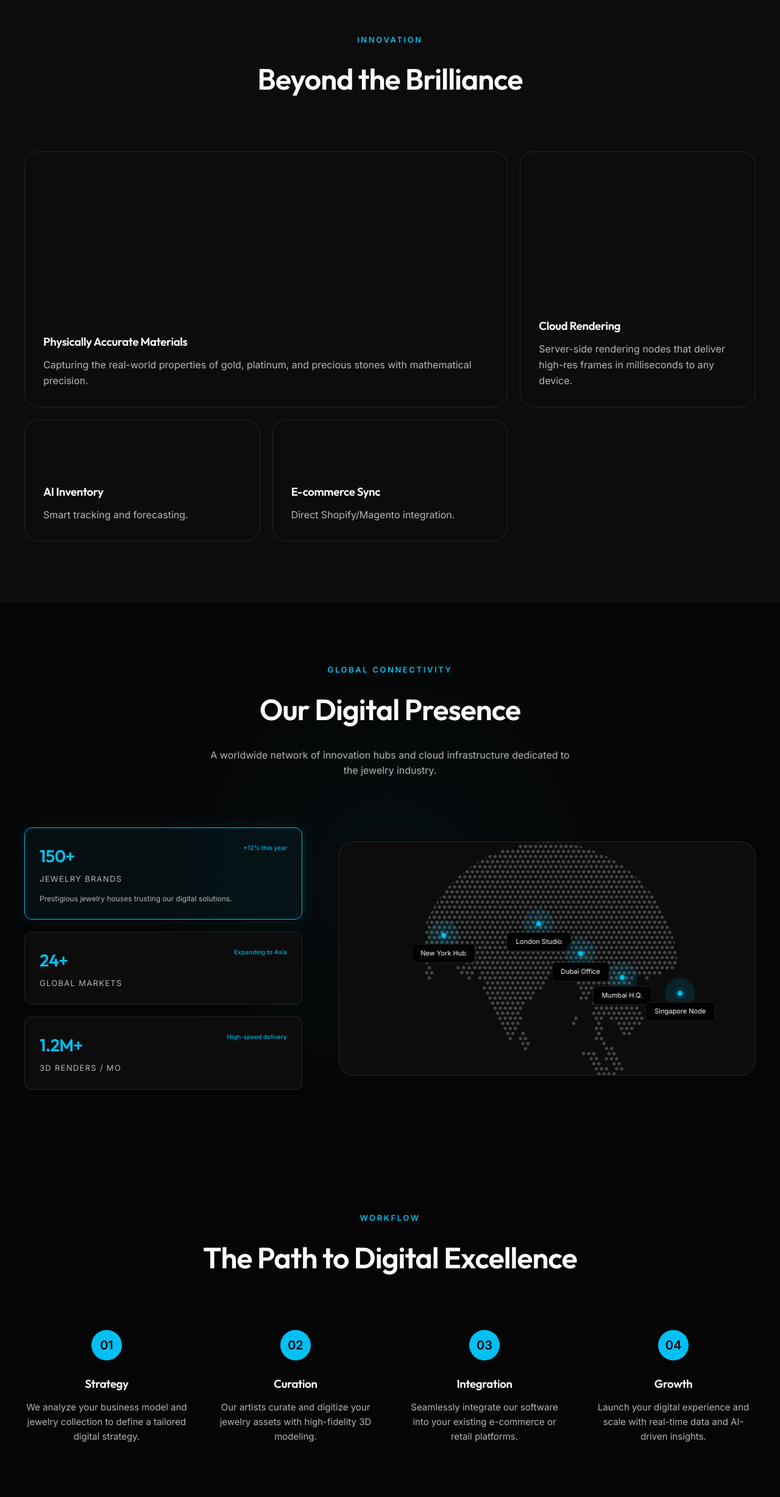
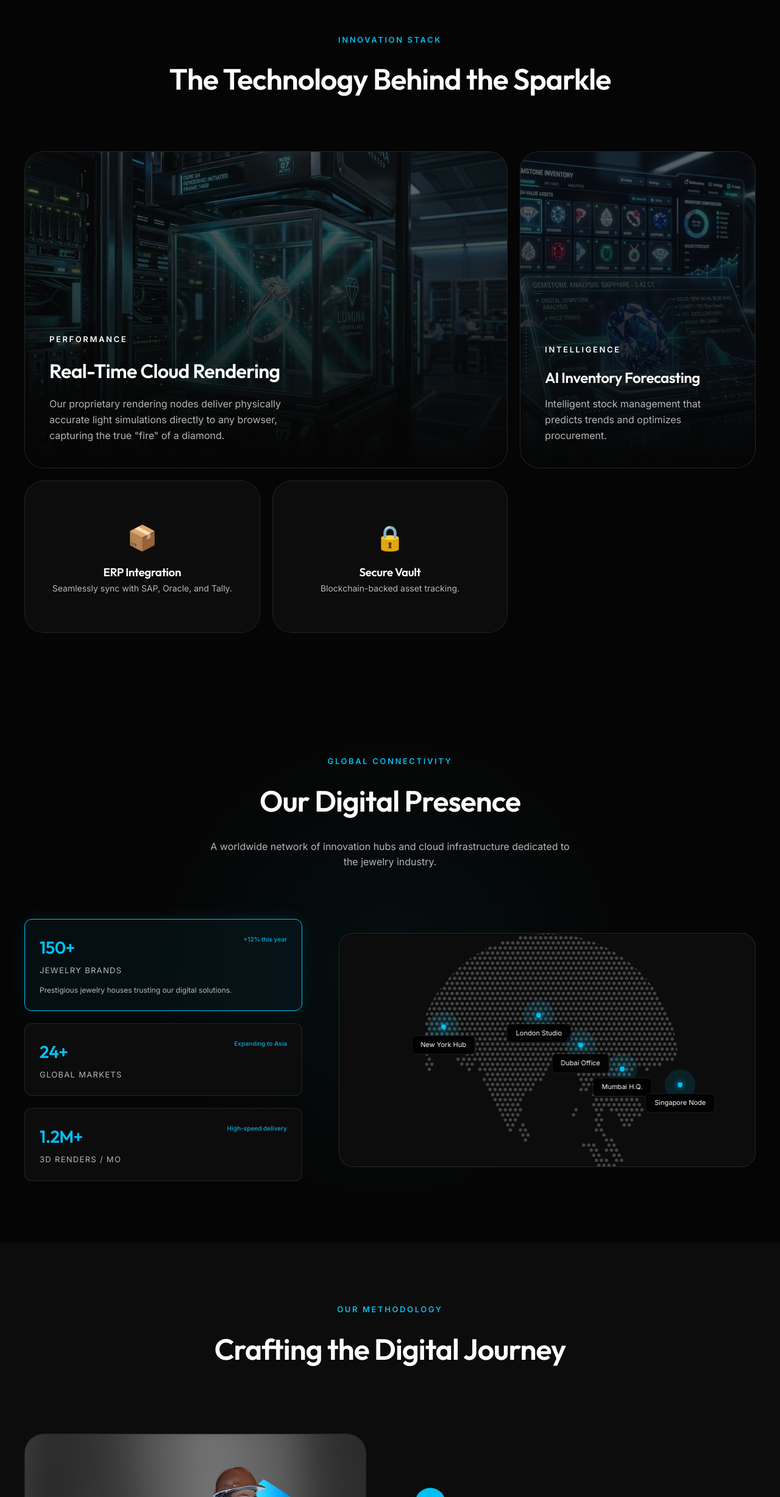
Before and after one commit to wndeepak31/effission-next, a Next.js app: page / in a window 1280 px wide. Shown: the part 3377-5832 px from the top of the page at 61% size. Built offline with nearby package versions, Linux system fonts and the light colour scheme; a web font is replaced by a local one.

Commit message:
Revamp: Elevated additional sections with high-end bento grid, AI-generated tech visuals, and editorial process layout

```diff
--- a/app/components/Features.jsx
+++ b/app/components/Features.jsx
@@ -2,29 +2,51 @@
 
 const Features = () => {
   return (
-    <section id="features" className="section" style={{ backgroundColor: 'var(--bg-secondary)' }}>
+    <section id="features" className="section">
       <div className="container">
         <div className="section-header">
-          <span className="section-label">Innovation</span>
-          <h2 className="section-title">Beyond the Brilliance</h2>
+          <span className="section-label">Innovation Stack</span>
+          <h2 className="section-title">The Technology Behind the Sparkle</h2>
         </div>
 
-        <div className="bento-grid">
-          <div className="bento-item large">
-            <h3 style={{ marginBottom: '10px' }}>Physically Accurate Materials</h3>
-            <p style={{ color: 'var(--text-secondary)' }}>Capturing the real-world properties of gold, platinum, and precious stones with mathematical precision.</p>
+        <div className="bento-grid" style={{ gridAutoRows: '250px' }}>
+          <div className="premium-card large" style={{ gridColumn: 'span 2', gridRow: 'span 2' }}>
+            <img src="/images/feat_cloud_node.png" className="premium-card-img" alt="Cloud Nodes" style={{ objectFit: 'cover' }} />
+            <div className="premium-card-content">
+              <span className="section-label" style={{ color: '#fff' }}>Performance</span>
+              <h3 style={{ fontSize: '32px', marginBottom: '16px' }}>Real-Time Cloud Rendering</h3>
+              <p style={{ color: 'var(--text-secondary)', maxWidth: '400px' }}>
+                Our proprietary rendering nodes deliver physically accurate light
+                simulations directly to any browser, capturing the true "fire" of a diamond.
+              </p>
+            </div>
           </div>
-          <div className="bento-item tall">
-            <h3 style={{ marginBottom: '10px' }}>Cloud Rendering</h3>
-            <p style={{ color: 'var(--text-secondary)' }}>Server-side rendering nodes that deliver high-res frames in milliseconds to any device.</p>
+
+          <div className="premium-card tall" style={{ gridRow: 'span 2' }}>
+            <img src="/images/feat_ai_dash.png" className="premium-card-img" alt="AI Analytics" style={{ objectFit: 'cover' }} />
+            <div className="premium-card-content">
+              <span className="section-label" style={{ color: '#fff' }}>Intelligence</span>
+              <h3 style={{ fontSize: '24px', marginBottom: '12px' }}>AI Inventory Forecasting</h3>
+              <p style={{ color: 'var(--text-secondary)' }}>
+                Intelligent stock management that predicts trends and optimizes procurement.
+              </p>
+            </div>
           </div>
-          <div className="bento-item">
-            <h3 style={{ marginBottom: '10px' }}>AI Inventory</h3>
-            <p style={{ color: 'var(--text-secondary)' }}>Smart tracking and forecasting.</p>
+
+          <div className="premium-card">
+            <div className="premium-card-content" style={{ background: 'var(--bg-secondary)', justifyContent: 'center', textAlign: 'center' }}>
+              <div style={{ fontSize: '40px', marginBottom: '10px' }}>📦</div>
+              <h3>ERP Integration</h3>
+              <p style={{ color: 'var(--text-secondary)', fontSize: '14px' }}>Seamlessly sync with SAP, Oracle, and Tally.</p>
+            </div>
           </div>
-          <div className="bento-item">
-            <h3 style={{ marginBottom: '10px' }}>E-commerce Sync</h3>
-            <p style={{ color: 'var(--text-secondary)' }}>Direct Shopify/Magento integration.</p>
+
+          <div className="premium-card">
+            <div className="premium-card-content" style={{ background: 'var(--bg-secondary)', justifyContent: 'center', textAlign: 'center' }}>
+              <div style={{ fontSize: '40px', marginBottom: '10px' }}>🔒</div>
+              <h3>Secure Vault</h3>
+              <p style={{ color: 'var(--text-secondary)', fontSize: '14px' }}>Blockchain-backed asset tracking.</p>
+            </div>
           </div>
         </div>
       </div>
--- a/app/components/Process.jsx
+++ b/app/components/Process.jsx
@@ -3,44 +3,37 @@
 const Process = () => {
   const steps = [
     {
-      number: "01",
-      title: "Strategy",
-      desc: "We analyze your business model and jewelry collection to define a tailored digital strategy."
+      title: "Vision & Strategy",
+      desc: "We align with your brand's heritage to build a digital roadmap that respects tradition while embracing the future.",
+      visual: "/images/bg_section2.png"
     },
     {
-      number: "02",
-      title: "Curation",
-      desc: "Our artists curate and digitize your jewelry assets with high-fidelity 3D modeling."
-    },
-    {
-      number: "03",
-      title: "Integration",
-      desc: "Seamlessly integrate our software into your existing e-commerce or retail platforms."
-    },
-    {
-      number: "04",
-      title: "Growth",
-      desc: "Launch your digital experience and scale with real-time data and AI-driven insights."
+      title: "Asset Digitization",
+      desc: "Our masters of 3D craft physically accurate digital twins of your collection, ensuring every facet reflects light perfectly.",
+      visual: "/images/jewelry_digital_catalogue_1778945050844.png"
     }
   ];
 
   return (
-    <section id="process" className="section">
+    <section id="process" className="section" style={{ backgroundColor: 'var(--bg-secondary)' }}>
       <div className="container">
-        <div className="section-header">
-          <span className="section-label">Workflow</span>
-          <h2 className="section-title">The Path to Digital Excellence</h2>
+        <div className="section-header" style={{ marginBottom: '100px' }}>
+          <span className="section-label">Our Methodology</span>
+          <h2 className="section-title">Crafting the Digital Journey</h2>
         </div>
 
-        <div className="process-grid">
-          {steps.map((step, index) => (
-            <div key={index} className="process-step">
-              <div className="step-number">{step.number}</div>
-              <h3 style={{ marginBottom: '12px' }}>{step.title}</h3>
-              <p style={{ color: 'var(--text-secondary)', fontSize: '15px' }}>{step.desc}</p>
+        {steps.map((step, index) => (
+          <div key={index} className="process-split">
+            <div className="process-split-content">
+              <span className="step-number" style={{ margin: '0 0 24px 0' }}>0{index + 1}</span>
+              <h3 style={{ fontSize: '36px', marginBottom: '24px' }}>{step.title}</h3>
+              <p style={{ fontSize: '18px', color: 'var(--text-secondary)', lineHeight: '1.8' }}>{step.desc}</p>
             </div>
-          ))}
-        </div>
+            <div className="process-split-visual premium-card">
+              <img src={step.visual} alt={step.title} style={{ width: '100%', height: '100%', objectFit: 'cover' }} />
+            </div>
+          </div>
+        ))}
       </div>
     </section>
   );
--- a/app/globals.css
+++ b/app/globals.css
@@ -609,6 +609,75 @@ ul {
   box-shadow: 0 0 20px var(--accent-glow);
 }
 
+/* Premium Section Revamp */
+.premium-card {
+  position: relative;
+  border-radius: 32px;
+  overflow: hidden;
+  background: var(--bg-secondary);
+  border: 1px solid var(--glass-border);
+  transition: var(--transition-smooth);
+}
+
+.premium-card:hover {
+  border-color: var(--accent-primary);
+  transform: translateY(-10px);
+  box-shadow: 0 30px 60px rgba(0, 0, 0, 0.6);
+}
+
+.premium-card-img {
+  position: absolute;
+  top: 0;
+  left: 0;
+  width: 100%;
+  height: 100%;
+  z-index: 0;
+  opacity: 0.4;
+  transition: var(--transition-smooth);
+}
+
+.premium-card:hover .premium-card-img {
+  opacity: 0.6;
+  transform: scale(1.05);
+}
+
+.premium-card-content {
+  position: relative;
+  z-index: 1;
+  padding: 40px;
+  height: 100%;
+  display: flex;
+  flex-direction: column;
+  justify-content: flex-end;
+  background: linear-gradient(to top, var(--bg-primary) 0%, transparent 100%);
+}
+
+/* Process Timeline (Split) */
+.process-split {
+  display: flex;
+  gap: 80px;
+  align-items: center;
+  margin-bottom: 120px;
+}
+
+.process-split:nth-child(even) {
+  flex-direction: row-reverse;
+}
+
+.process-split-content {
+  flex: 1;
+}
+
+.process-split-visual {
+  flex: 1;
+  height: 400px;
+  background: var(--bg-secondary);
+  border-radius: 32px;
+  border: 1px solid var(--glass-border);
+  position: relative;
+  overflow: hidden;
+}
+
 /* Bento Features Grid */
 .bento-grid {
   display: grid;
```
Also changed, not shown: public/images/feat_ai_dash.png (added), public/images/feat_cloud_node.png (added).
